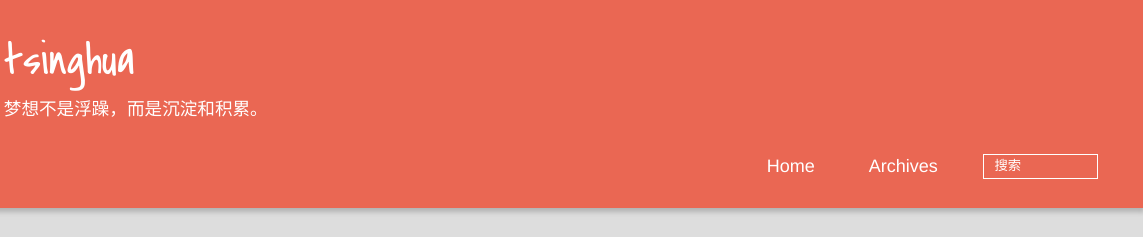
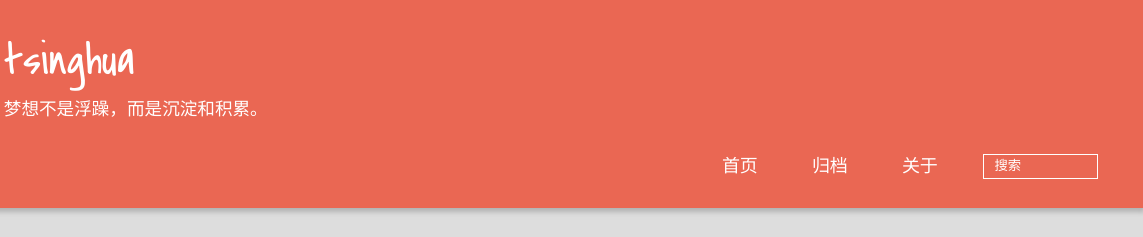
Before and after one commit to qhyang/qhyang.github.io, a plain HTML site: page 2015/07/17/hello-world/index.html in a window 1280 px wide. Shown: the top 237 px of the page, 137-1280 px from the left. Drawn offline with Linux system fonts and the light colour scheme; a script that the page names is missing; files whose address does not match are found by name.

Commit message:
Site updated: 2015-07-17 21:48:57

```diff
--- a/2015/07/17/hello-world/index.html
+++ b/2015/07/17/hello-world/index.html
@@ -41,9 +41,11 @@
 			<nav class="animated">
 				<ul>
 
-						<li><a href="/">Home</a></li>
+						<li><a href="/">首页</a></li>
 
-						<li><a href="/archives">Archives</a></li>
+						<li><a href="/archives">归档</a></li>
+
+						<li><a href="/">关于</a></li>
 
 					<li>
 
```
Also changed, not shown: archives/2015/07/index.html (+4 -2 lines), archives/2015/index.html (+4 -2 lines), archives/index.html (+4 -2 lines), index.html (+4 -2 lines).
